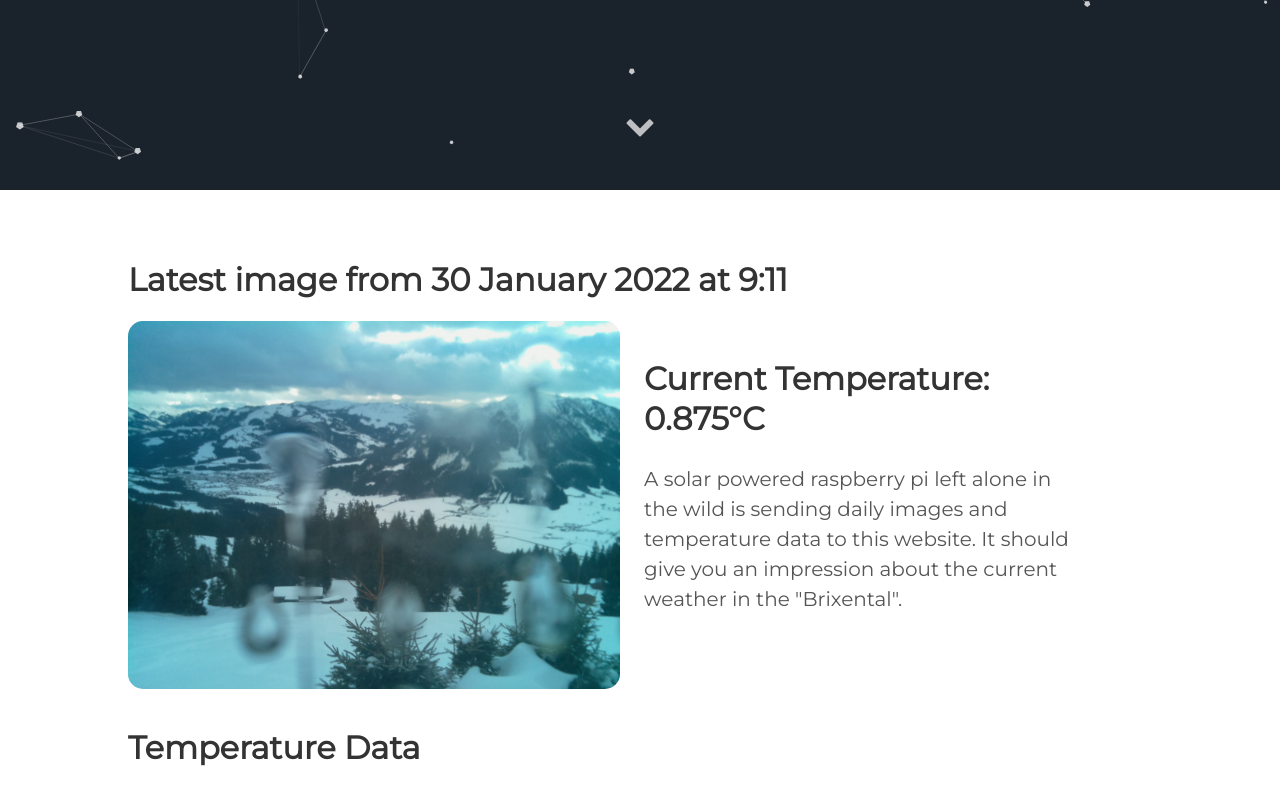
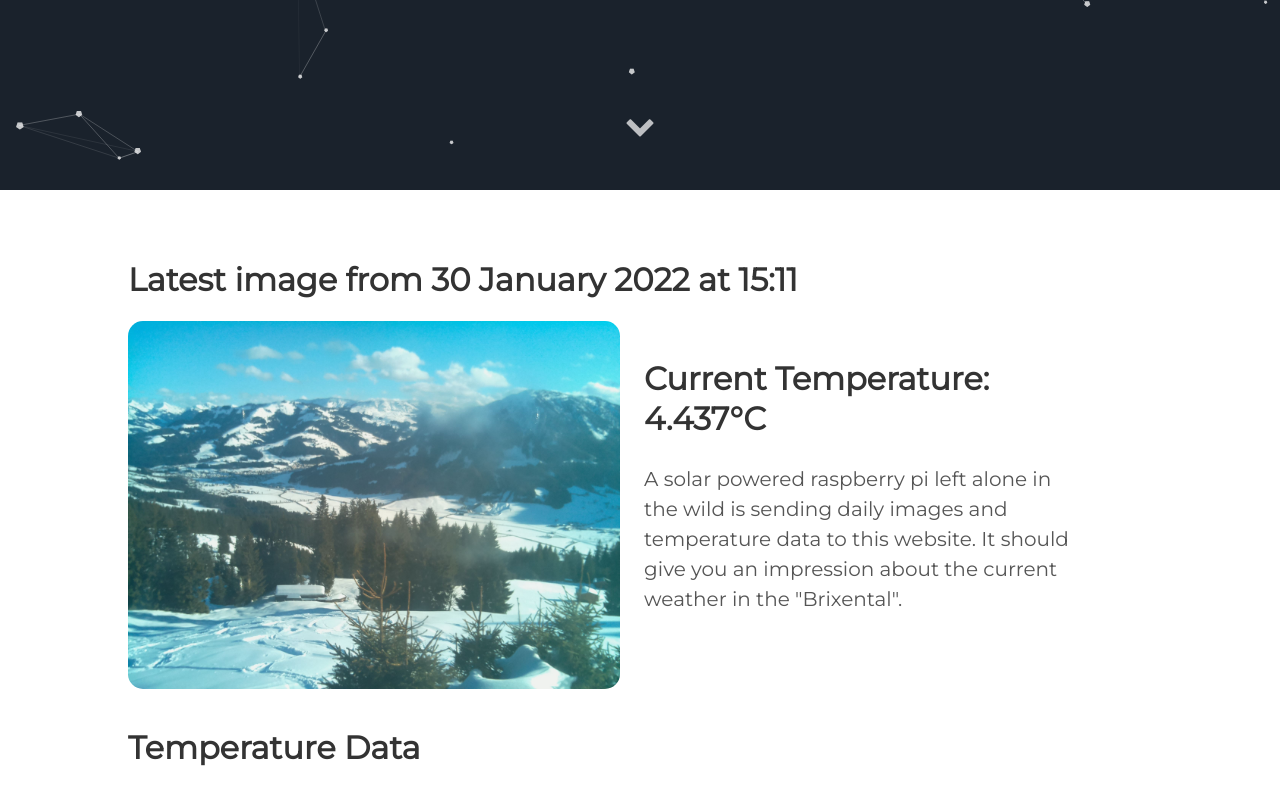
Before and after one commit to vektorious/vektorious.github.io, a Jekyll site: the page built from resources/huette.md, in a window 1280 px wide and 900 px high, scrolled down 710 px. Shown: the top 805 px of the window. Built offline with Jekyll 4.4.1, drawn with Linux system fonts in a browser that asks for light colours.

Commit message:
I'm a bot beep boop

```diff
--- a/resources/huette.md
+++ b/resources/huette.md
@@ -6,13 +6,13 @@ image: '/assets/img/'
 description: 'Live image from the Austrian alps'
 twitter_text: ' '
 ---
-## Latest image from 30 January 2022 at  9:11
+## Latest image from 30 January 2022 at 15:11
 <div class="huette">
   <div class="huette-image">
     <img src="{{ "/assets/img/huette.jpg" | prepend: site.baseurl }}">
   </div>
   <div class="huette-text">
-        <h2>Current Temperature: 0.875°C</h2>
+        <h2>Current Temperature: 4.437°C</h2>
         <p>A solar powered raspberry pi left alone in the wild is sending daily images and temperature data to this website. It should give you an impression about the current weather in the "Brixental".</p>
 
   </div>
```
Also changed, not shown: rpi-script/2022-01-30_150936.txt (renamed from rpi-script/2022-01-30_090939.txt, +5 -5 lines), rpi-script/huette.md (+2 -2 lines), assets/img/huette.jpg, assets/img/temp_plot.png, rpi-script/temp_plot.png, 1 other file.
